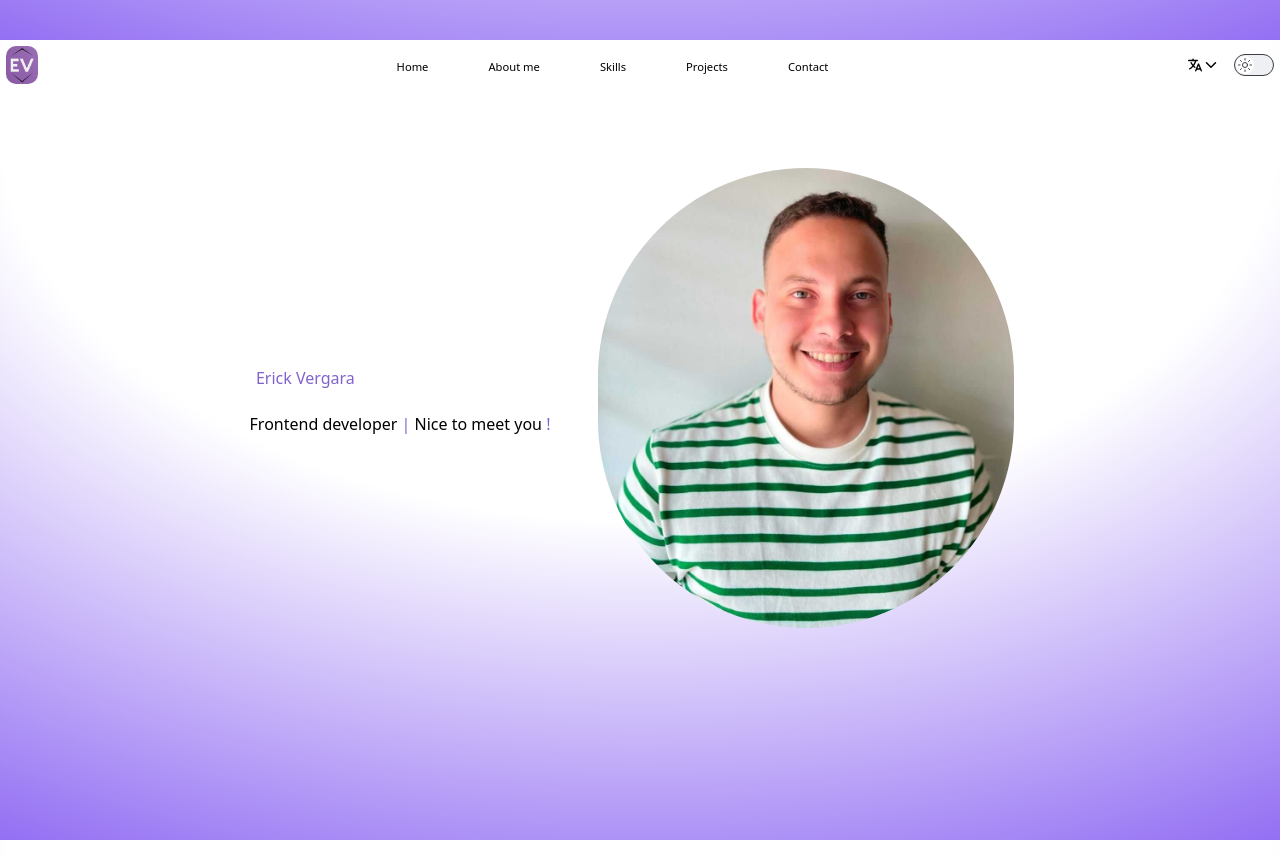
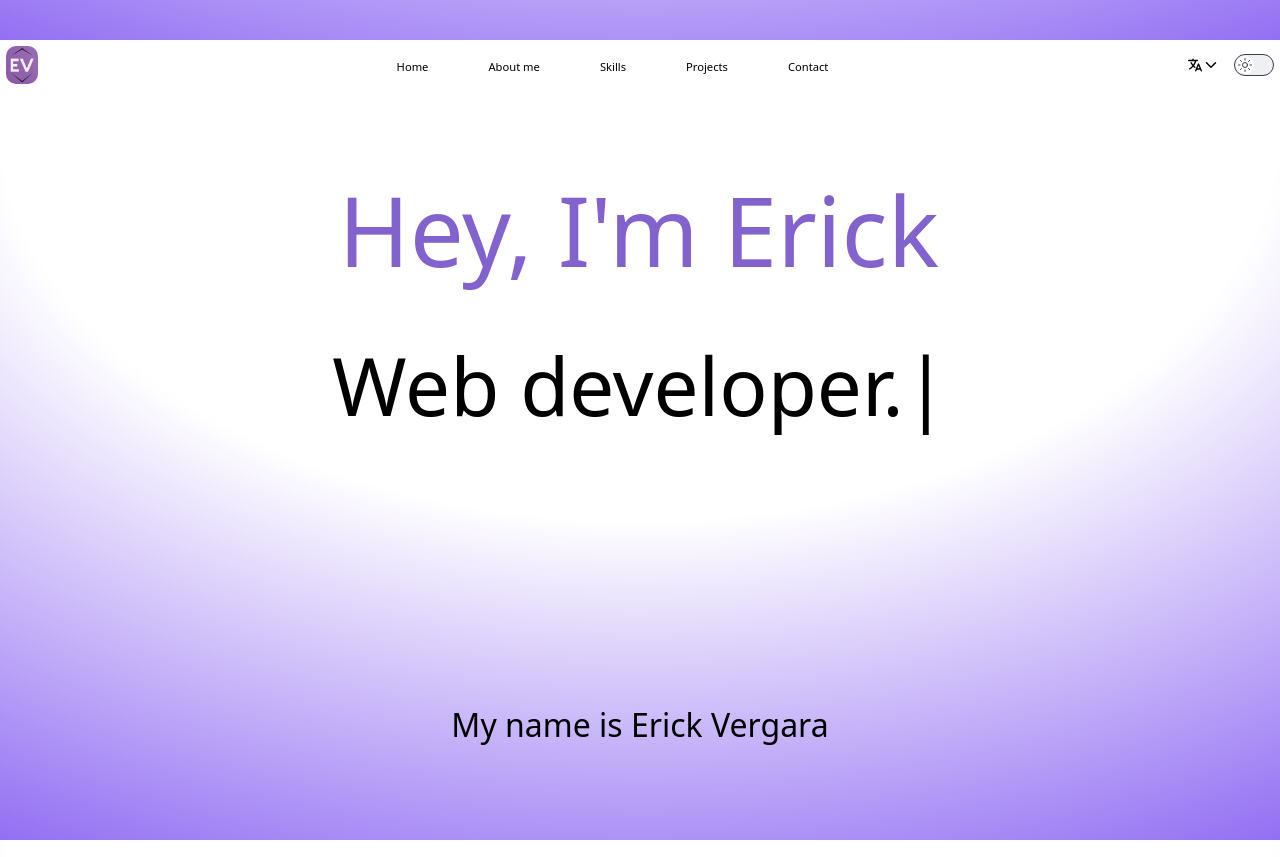
Before and after one commit to Erickvergara97/Erickvergara97.github.io, a React (Create React App) app: page /pdf in a window 1280 px wide. Shown: the part 760-1617 px from the top of the page. Built offline with nearby package versions, Linux system fonts and the light colour scheme.

Commit message:
type animation to home section

```diff
--- a/package.json
+++ b/package.json
@@ -12,6 +12,7 @@
     "react-icons": "^4.12.0",
     "react-router-dom": "^6.3.0",
     "react-scripts": "5.0.1",
+    "react-type-animation": "^3.2.0",
     "styled-components": "^5.3.5",
     "tailwindcss": "^3.4.3",
     "web-vitals": "^2.1.4"
--- a/src/components/Home.jsx
+++ b/src/components/Home.jsx
@@ -1,16 +1,27 @@
 import React from "react";
+import { TypeAnimation } from "react-type-animation";
 import styled from 'styled-components'
-import myPicture from '../assets/img/profile-picture.jpeg'
-
 
 function Home() {
     return (
         <Me id="home">
             <div className="introContainer">
-                <h2>Erick Vergara</h2>
-                <p>Frontend developer <span>|</span> Nice to meet you <span>!</span></p>
+                <h2>Hey, I'm Erick</h2>
+                <TypeAnimation
+                sequence={[
+                    // Same substring at the start will only be typed once, initially
+                    'Web devlepoer',
+                    1000,
+                    '...',
+                    1000,
+                    'Web developer.',
+                    1000,
+                ]}
+                speed={50}
+                style={{ fontSize: '5rem' }}
+                wrapper="p"
+                />
             </div>
-            <img src={myPicture} alt="Profile-pic" />
         </Me>
     )
 }
@@ -32,11 +43,13 @@ const Me = styled.section `
     }
 
     h2{
+        font-size: 6rem;
         margin: 1rem;
         color: ${({ theme }) => theme.accent };
         padding: .4rem;
     }
     p{
+        font-size: 6rem;
         margin: 1rem;
         color: ${({ theme }) => theme.primary};
         span{
```
Also changed, not shown: 1 other file (tests, documents, lock files or other folders).
